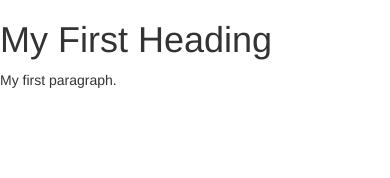
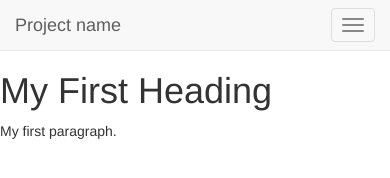
Before and after one commit to akostrick/life-is-strange, a plain HTML site: page index.html in a window 390 px wide. Drawn offline with nearby package versions, Linux system fonts and the light colour scheme.

Commit message:
Update index.html

```diff
--- a/index.html
+++ b/index.html
@@ -10,7 +10,17 @@
 <body>
   <header>
   <!-- Static navbar -->
-
+    <nav class="navbar navbar-default navbar-static-top">
+      <div class="container">
+        <div class="navbar-header">
+          <button type="button" class="navbar-toggle collapsed" data-toggle="collapse" data-target="#navbar" aria-expanded="false" aria-controls="navbar">
+            <span class="sr-only">Toggle navigation</span>
+            <span class="icon-bar"></span>
+            <span class="icon-bar"></span>
+            <span class="icon-bar"></span>
+          </button>
+          <a class="navbar-brand" href="#">Project name</a>
+        </div>
         <div id="navbar" class="navbar-collapse collapse">
           <ul class="nav navbar-nav">
             <li class="active"><a href="#">Home</a></li>
```
